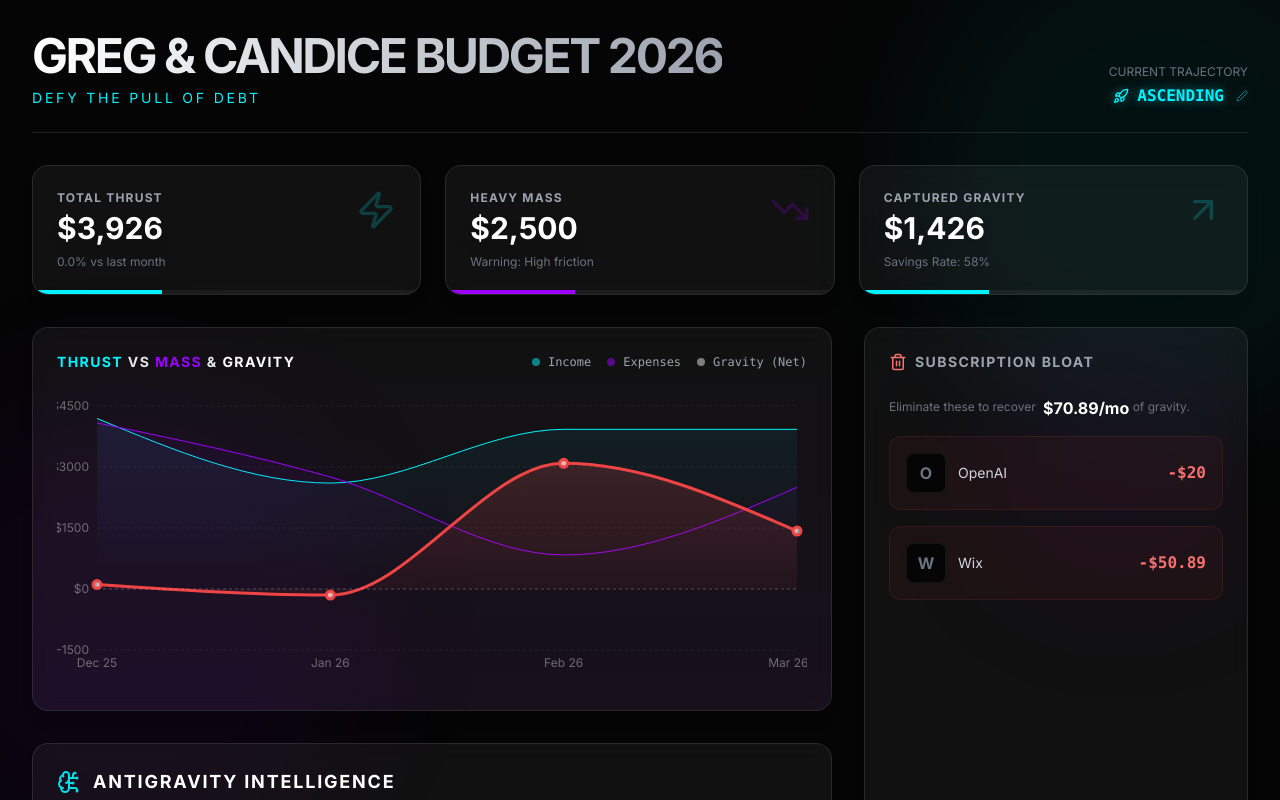
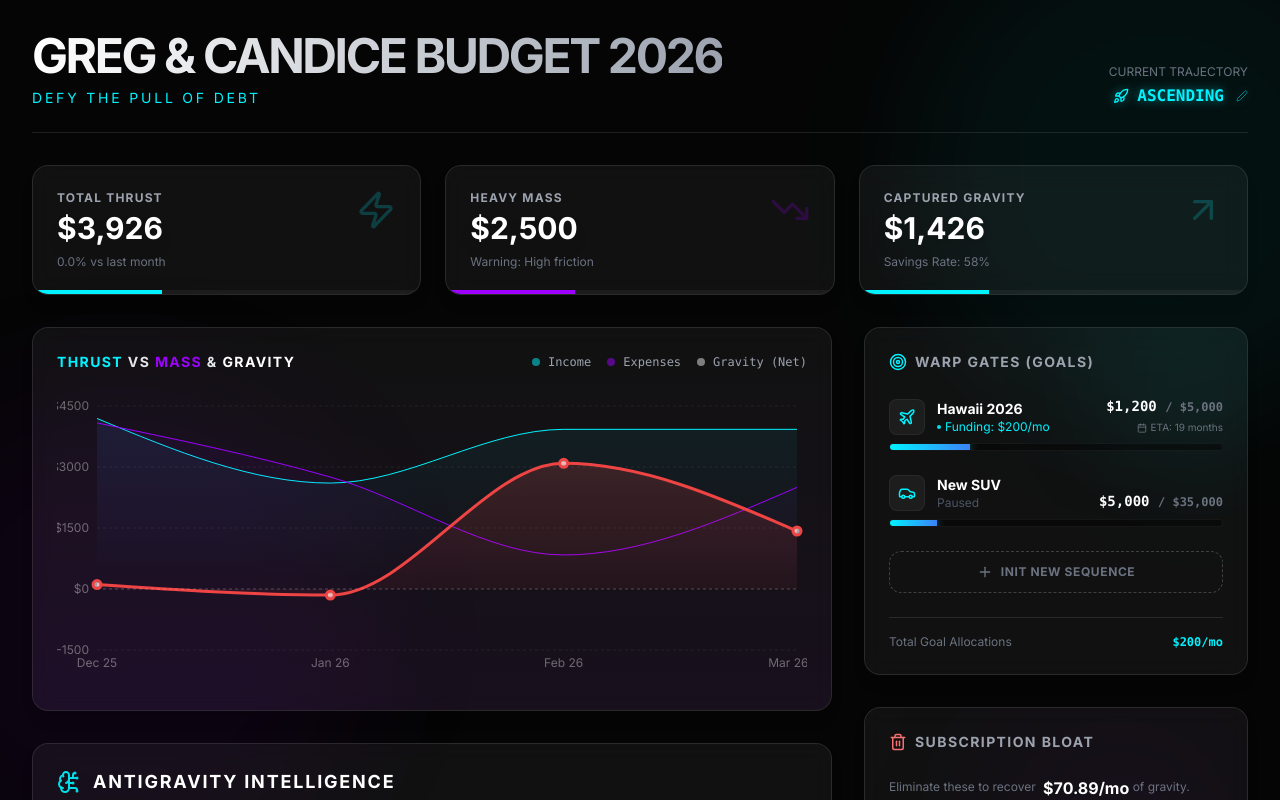
Before and after one commit to gmajors1326/antigravity-budget, a React (Vite) app: page / in a window 1280 px wide. Shown: the top 800 px of the page. Built offline with nearby package versions, Linux system fonts and the light colour scheme.

Commit message:
Add Savings Goals component for vacation/car planning

```diff
--- a/src/components/Dashboard.jsx
+++ b/src/components/Dashboard.jsx
@@ -5,6 +5,7 @@ import GravityChart from './GravityChart';
 import DataEditor from './DataEditor';
 import MissionControl from './MissionControl';
 import CategoryTrendsChart from './CategoryTrendsChart';
+import SavingsGoals from './SavingsGoals';
 
 const initialData = [
     {
@@ -202,6 +203,9 @@ const Dashboard = () => {
 
                     {/* Right Column: Actions */}
                     <div className="space-y-8">
+                        {/* Savings Goals */}
+                        <SavingsGoals currentGravity={capturedGravity} />
+
                         {/* Subscription Bloat */}
                         <div className="glass-card h-full relative overflow-hidden flex flex-col">
                             <div className="absolute top-0 right-0 p-32 bg-neon-violet/5 blur-[80px] rounded-full pointer-events-none"></div>
--- /dev/null
+++ b/src/components/SavingsGoals.jsx
@@ -0,0 +1,161 @@
+import React, { useState } from 'react';
+import { Plane, Car, Plus, Trash2, Target, Calendar } from 'lucide-react';
+
+const INITIAL_GOALS = [
+    { id: 1, name: 'Hawaii 2026', target: 5000, current: 1200, contribution: 200, icon: Plane },
+    { id: 2, name: 'New SUV', target: 35000, current: 5000, contribution: 0, icon: Car },
+];
+
+const SavingsGoals = ({ currentGravity }) => {
+    const [goals, setGoals] = useState(INITIAL_GOALS);
+    const [isAdding, setIsAdding] = useState(false);
+    const [newGoal, setNewGoal] = useState({ name: '', target: '', current: '', contribution: '' });
+
+    const handleAddGoal = () => {
+        if (!newGoal.name || !newGoal.target) return;
+
+        const goal = {
+            id: Date.now(),
+            name: newGoal.name,
+            target: Number(newGoal.target),
+            current: Number(newGoal.current) || 0,
+            contribution: Number(newGoal.contribution) || 0,
+            icon: Target // Default icon
+        };
+
+        setGoals([...goals, goal]);
+        setNewGoal({ name: '', target: '', current: '', contribution: '' });
+        setIsAdding(false);
+    };
+
+    const handleDelete = (id) => {
+        setGoals(goals.filter(g => g.id !== id));
+    };
+
+    const totalMonthlyContribution = goals.reduce((sum, g) => sum + g.contribution, 0);
+    const remainingGravity = currentGravity - totalMonthlyContribution;
+
+    return (
+        <div className="glass-card relative overflow-hidden">
+            {/* Decorative Background */}
+            <div className="absolute top-[-50px] right-[-50px] w-[200px] h-[200px] bg-neon-cyan/5 rounded-full blur-[60px] pointer-events-none"></div>
+
+            <h3 className="text-gray-400 text-sm font-bold uppercase tracking-widest mb-6 flex items-center gap-2 relative z-10">
+                <Target size={18} className="text-neon-cyan" /> Warp Gates (Goals)
+            </h3>
+
+            <div className="space-y-6 relative z-10">
+                {goals.map(goal => {
+                    const percent = Math.min(100, (goal.current / goal.target) * 100);
+                    const remaining = goal.target - goal.current;
+                    const monthsLeft = goal.contribution > 0 ? Math.ceil(remaining / goal.contribution) : '∞';
+
+                    return (
+                        <div key={goal.id} className="group">
+                            <div className="flex justify-between items-end mb-2">
+                                <div className="flex items-center gap-3">
+                                    <div className="p-2 rounded-lg bg-white/5 text-neon-cyan border border-white/5 group-hover:border-neon-cyan/30 transition-colors">
+                                        <goal.icon size={18} />
+                                    </div>
+                                    <div>
+                                        <h4 className="font-bold text-white text-sm">{goal.name}</h4>
+                                        <p className="text-xs text-gray-400">
+                                            {goal.contribution > 0 ? (
+                                                <span className="text-neon-cyan flex items-center gap-1">
+                                                    <div className="w-1 h-1 bg-neon-cyan rounded-full animate-pulse"></div>
+                                                    Funding: ${goal.contribution}/mo
+                                                </span>
+                                            ) : (
+                                                <span className="text-gray-600">Paused</span>
+                                            )}
+                                        </p>
+                                    </div>
+                                </div>
+                                <div className="text-right">
+                                    <p className="text-white font-mono font-bold text-sm">${goal.current.toLocaleString()} <span className="text-gray-500 text-xs">/ ${goal.target.toLocaleString()}</span></p>
+                                    {goal.contribution > 0 && (
+                                        <p className="text-[10px] text-gray-500 flex items-center justify-end gap-1 mt-1">
+                                            <Calendar size={10} /> ETA: {monthsLeft} months
+                                        </p>
+                                    )}
+                                </div>
+                            </div>
+
+                            {/* Progress Bar */}
+                            <div className="w-full h-2 bg-black/40 rounded-full overflow-hidden border border-white/5">
+                                <div
+                                    className="h-full bg-gradient-to-r from-neon-cyan to-blue-500 shadow-[0_0_10px_rgba(0,243,255,0.5)] transition-all duration-1000"
+                                    style={{ width: `${percent}%` }}
+                                ></div>
+                            </div>
+                        </div>
+                    );
+                })}
+
+                {/* Add New Goal Interface */}
+                {isAdding ? (
+                    <div className="bg-white/5 p-4 rounded-xl border border-white/10 animate-in fade-in zoom-in duration-300">
+                        <div className="space-y-3">
+                            <input
+                                type="text"
+                                placeholder="Goal Name"
+                                className="w-full bg-black/40 border border-white/10 rounded px-3 py-2 text-sm text-white focus:border-neon-cyan outline-none"
+                                value={newGoal.name}
+                                onChange={e => setNewGoal({ ...newGoal, name: e.target.value })}
+                            />
+                            <div className="flex gap-2">
+                                <input
+                                    type="number"
+                                    placeholder="Target $"
+                                    className="w-1/2 bg-black/40 border border-white/10 rounded px-3 py-2 text-sm text-white focus:border-neon-cyan outline-none"
+                                    value={newGoal.target}
+                                    onChange={e => setNewGoal({ ...newGoal, target: e.target.value })}
+                                />
+                                <input
+                                    type="number"
+                                    placeholder="Current $"
+                                    className="w-1/2 bg-black/40 border border-white/10 rounded px-3 py-2 text-sm text-white focus:border-neon-cyan outline-none"
+                                    value={newGoal.current}
+                                    onChange={e => setNewGoal({ ...newGoal, current: e.target.value })}
+                                />
+                            </div>
+                            <input
+                                type="number"
+                                placeholder="Monthly Contrib. $"
+                                className="w-full bg-black/40 border border-white/10 rounded px-3 py-2 text-sm text-white focus:border-neon-cyan outline-none"
+                                value={newGoal.contribution}
+                                onChange={e => setNewGoal({ ...newGoal, contribution: e.target.value })}
+                            />
+                            <div className="flex gap-2 mt-2">
+                                <button onClick={handleAddGoal} className="flex-1 bg-neon-cyan/20 hover:bg-neon-cyan/30 text-neon-cyan py-2 rounded text-xs font-bold uppercase transition-colors">Confirm</button>
+                                <button onClick={() => setIsAdding(false)} className="px-3 hover:bg-white/10 text-gray-400 rounded transition-colors"><Trash2 size={16} /></button>
+                            </div>
+                        </div>
+                    </div>
+                ) : (
+                    <button
+                        onClick={() => setIsAdding(true)}
+                        className="w-full py-3 border border-dashed border-white/20 rounded-xl text-gray-500 hover:text-white hover:border-white/40 hover:bg-white/5 transition-all text-xs font-bold uppercase tracking-wider flex items-center justify-center gap-2"
+                    >
+                        <Plus size={16} /> Init New Sequence
+                    </button>
+                )}
+
+                {/* Summary Stats */}
+                <div className="pt-4 border-t border-white/10 flex justify-between items-center text-xs">
+                    <span className="text-gray-500">Total Goal Allocations</span>
+                    <span className="text-neon-cyan font-mono font-bold">${totalMonthlyContribution}/mo</span>
+                </div>
+                {remainingGravity < 0 && (
+                    <div className="mt-2 text-center">
+                        <span className="text-red-400 text-xs font-bold bg-red-500/10 px-2 py-1 rounded border border-red-500/20">
+                            Warning: Goals exceed available Gravity
+                        </span>
+                    </div>
+                )}
+            </div>
+        </div>
+    );
+};
+
+export default SavingsGoals;
```
